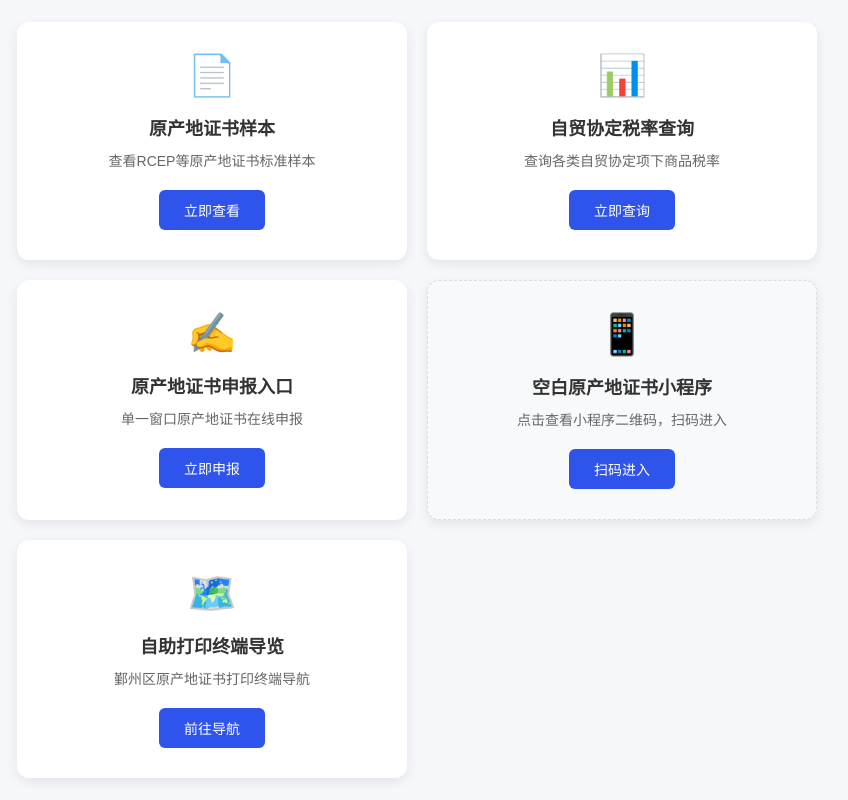
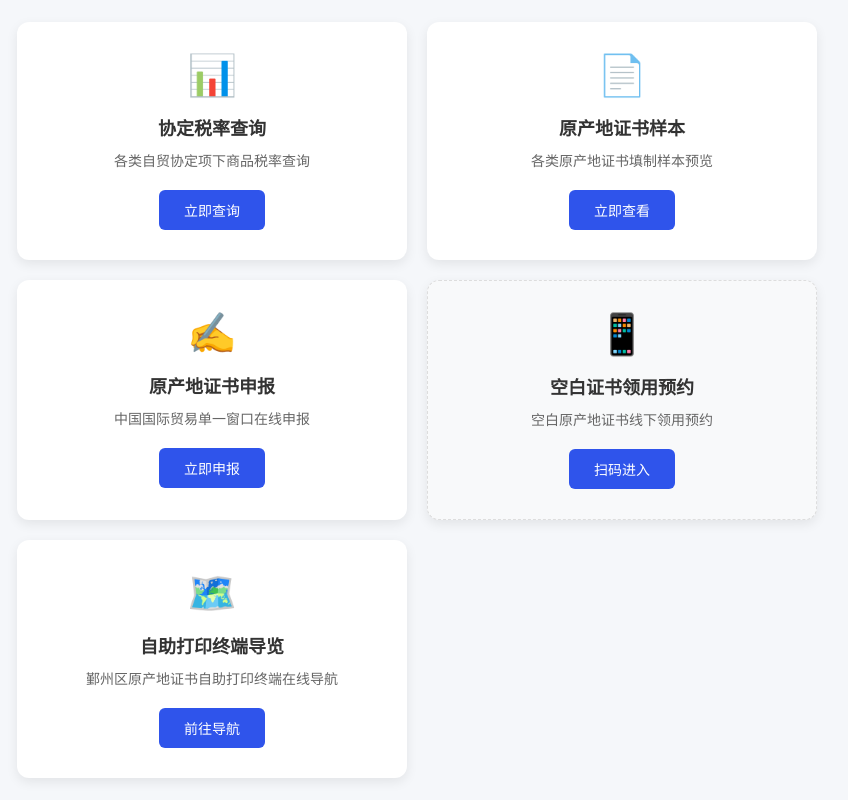
Before and after one commit to JaydenWangOuO/RECP, a plain HTML site: page index.html in a window 1280 px wide. Shown: the whole page, without its empty margins (223-1071 px from the left). Drawn offline with Linux system fonts and the light colour scheme.

Commit message:
Add files via upload

```diff
--- a/index.html
+++ b/index.html
@@ -106,46 +106,47 @@
 
 <body>
     <div class="container">
-        <!-- 模块1：原产地证书样本 -->
+
+
+        <!-- 模块1：自贸协定税率查询 -->
+        <div class="module-card">
+            <div class="module-icon">📊</div>
+            <div class="module-title">协定税率查询</div>
+            <div class="module-desc">各类自贸协定项下商品税率查询</div>
+            <a href="https://www.singlewindow.cn/#/ycdServerDetail?id=pi1" class="jump-btn" target="_blank">立即查询</a>
+        </div>
+        <!-- 模块2：原产地证书样本 -->
         <div class="module-card">
             <div class="module-icon">📄</div>
             <div class="module-title">原产地证书样本</div>
-            <div class="module-desc">查看RCEP等原产地证书标准样本</div>
+            <div class="module-desc">各类原产地证书填制样本预览</div>
             <a href="https://alyg.nbytg.com/alyg_jg/index.html#/RCEP/info?Id=f6f25a78-1080-4aee-b317-a3a702993db0&GroupName=%E5%8A%9E%E4%BA%8B%E6%B5%81%E7%A8%8B"
                 class="jump-btn" target="_blank">立即查看</a>
         </div>
-
-        <!-- 模块2：自贸协定税率查询 -->
-        <div class="module-card">
-            <div class="module-icon">📊</div>
-            <div class="module-title">自贸协定税率查询</div>
-            <div class="module-desc">查询各类自贸协定项下商品税率</div>
-            <a href="https://www.singlewindow.cn/#/ycdServerDetail?id=pi1" class="jump-btn" target="_blank">立即查询</a>
-        </div>
-
         <!-- 模块3：原产地证书申报入口（跳转至使用说明页） -->
         <div class="module-card">
             <div class="module-icon">✍️</div>
-            <div class="module-title">原产地证书申报入口</div>
-            <div class="module-desc">单一窗口原产地证书在线申报</div>
+            <div class="module-title">原产地证书申报</div>
+            <div class="module-desc">中国国际贸易单一窗口在线申报</div>
             <a href="guide.html" class="jump-btn" target="_blank">立即申报</a>
         </div>
+
         <!-- 模块4：小程序跳转 -->
         <div class="module-card mini-program-card">
             <div class="module-icon">📱</div>
-            <div class="module-title">空白原产地证书小程序</div>
-            <div class="module-desc">点击查看小程序二维码，扫码进入</div>
+            <div class="module-title">空白证书领用预约</div>
+            <div class="module-desc">空白原产地证书线下领用预约</div>
             <a href="miniprogram.html" class="jump-btn" target="_blank">扫码进入</a>
         </div>
-
         <!-- 模块5：鄞州区自助打印终端导览图 -->
         <div class="module-card map-card">
             <div class="module-icon">🗺️</div>
             <div class="module-title">自助打印终端导览</div>
-            <div class="module-desc">鄞州区原产地证书打印终端导航</div>
+            <div class="module-desc">鄞州区原产地证书自助打印终端在线导航</div>
             <a href="https://guinness.autonavi.com/activity/2020CommonLanding/index.html?id=default&local=1&logId=&logParams=&gd_from=jinisi&schema=amapuri%3A%2F%2Fajx_favorites%2Ffolder%3Fdata%3D%257B%2522ugcId%2522%253A%252200895448730202596166%2522%252C%2522forceCustom%2522%253Atrue%252C%2522pathId%2522%253A6%257D&share_from=favorites_FavoriteFolder&share_from_type=AJX&share_type=url&share_lastClickSpm=amap.P01079.0.D044&share_bid=n615jl8758643f009eb5b4dagg258da3c184841"
                 class="jump-btn" target="_blank">前往导航</a>
         </div>
+
 
     </div>
 </body>
```
